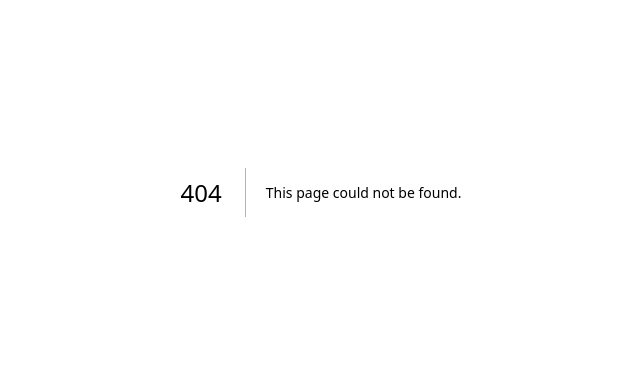
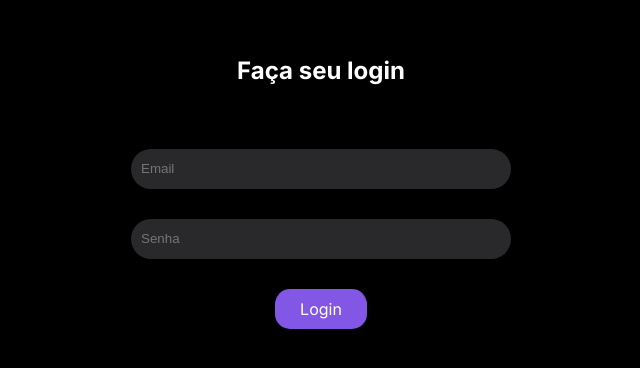
Before and after one commit to matheuscarvalheira/DynaPost, a Next.js app in the folder frontend/: page /login in a window 1280 px wide. Before the commit this address had no page. Shown: the part 208-576 px from the top of the page, without its empty margins (319-959 px from the left). Built offline with nearby package versions, Linux system fonts and the light colour scheme.

Commit message:
login page and input changes

```diff
--- /dev/null
+++ b/frontend/src/app/login/page.tsx
@@ -0,0 +1,11 @@
+"use client"
+
+import { LoginTemplate } from "@/templates/login"
+
+export default function Login() {
+    return (
+        <>
+            <LoginTemplate />
+        </>
+    )
+}
--- a/frontend/src/components/input/index.tsx
+++ b/frontend/src/components/input/index.tsx
@@ -4,7 +4,7 @@ import { InputProps } from './props';
 import { InputWrapper, StyledInput, SearchIcon } from './styles';
 import { FaSearch } from 'react-icons/fa';
 
-export const Input = ({ placeholder = 'Digite', showIcon = false }: InputProps) => {
+export const Input = ({ placeholder = 'Digite', showIcon = false, ...props }: InputProps) => {
   const [inputValue, setInputValue] = useState('');
 
   const handleChange = (event: React.ChangeEvent<HTMLInputElement>) => {
@@ -23,6 +23,7 @@ export const Input = ({ placeholder = 'Digite', showIcon = false }: InputProps)
         onChange={handleChange}
         placeholder={placeholder}
         $showIcon={showIcon}
+        {...props}
       />
     </InputWrapper>
   );
--- a/frontend/src/components/input/props.ts
+++ b/frontend/src/components/input/props.ts
@@ -1,6 +1,7 @@
 export interface InputProps {
   placeholder?: string;
   showIcon?: boolean;
-  value: string;
-  onChange: (event: React.ChangeEvent<HTMLInputElement>) => void;
+  type?: string
+  autocomplete?: string
+  name?: string
 }
--- a/frontend/src/components/input/styles.ts
+++ b/frontend/src/components/input/styles.ts
@@ -1,7 +1,6 @@
 import styled from 'styled-components';
 
 export const InputWrapper = styled.div`
-  margin: 50px 50px;
   position: relative;
 `;
 
--- /dev/null
+++ b/frontend/src/templates/login/index.tsx
@@ -0,0 +1,27 @@
+import { FC } from "react";
+import { Input } from "@/components/input";
+import { Button } from "@/components/button";
+import * as S from "./styles"
+
+export const LoginTemplate: FC = () => {
+
+    const handleSubmit = (e: React.FormEvent<HTMLFormElement>) => {
+        e.preventDefault()
+        const form = new FormData(e.currentTarget)
+        const email = form.get('email')
+        const password = form.get('password')
+
+        console.log({email, password})
+    }
+
+    return (
+        <S.Main>
+            <S.Title>Faça seu login</S.Title>
+            <S.Form onSubmit={handleSubmit}>
+                <Input placeholder="Email" type="email" name="email" autocomplete="off" />
+                <Input placeholder="Senha" type="password" name="password" autocomplete="off" />
+                <Button type="submit" text="Login"/>
+            </S.Form>
+        </S.Main>
+    )
+}
--- /dev/null
+++ b/frontend/src/templates/login/styles.ts
@@ -0,0 +1,29 @@
+import styled from "styled-components";
+
+export const Main = styled.main`
+    height: 100%;
+    width: 100%;
+    display: flex;
+    justify-content: center;
+    align-items: center;
+    flex-direction: column;
+`
+
+export const Form = styled.form`
+    display: flex;
+    justify-content: center;
+    align-items: center;
+    flex-direction: column;
+    input {
+        max-width: 380px;
+        width: 80vw;
+        margin-bottom: 30px;
+    }
+    button {
+        margin: unset;
+    }
+`
+
+export const Title = styled.h2`
+    margin-bottom: 64px;
+`
```
